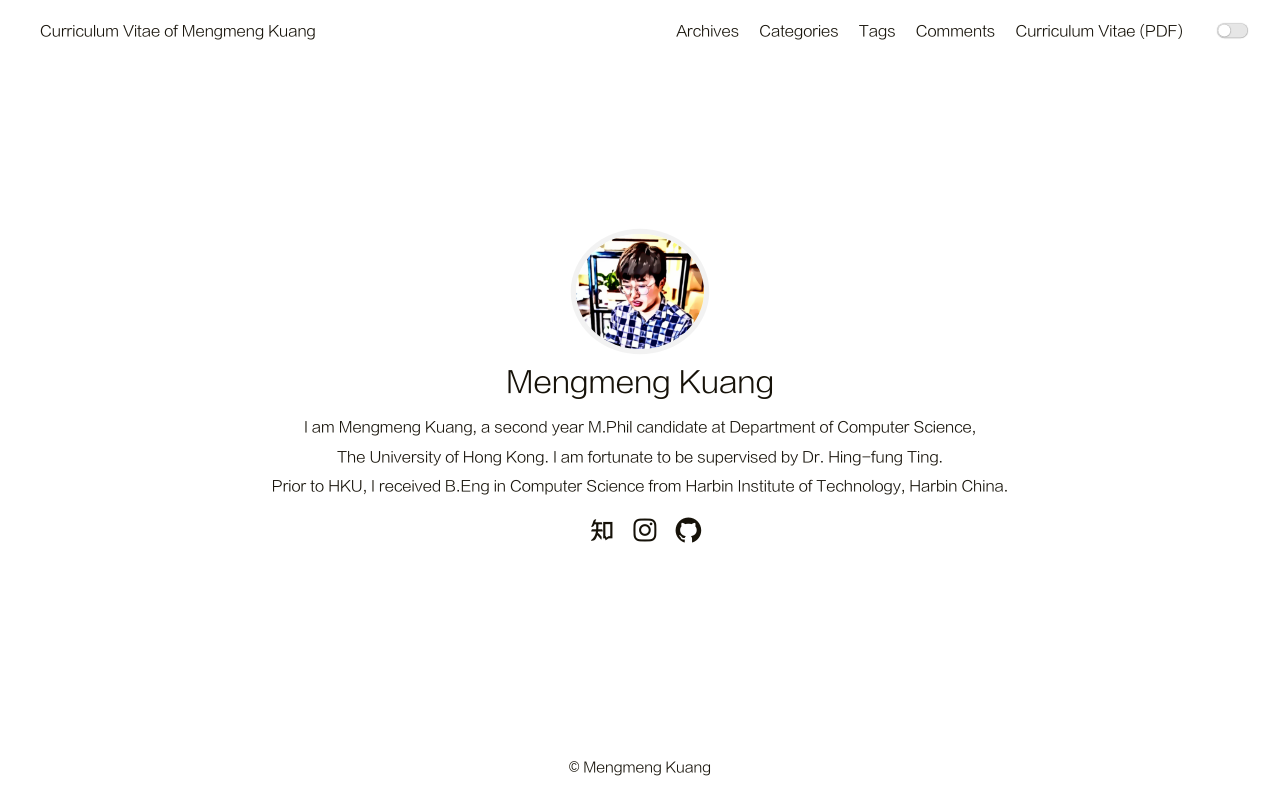
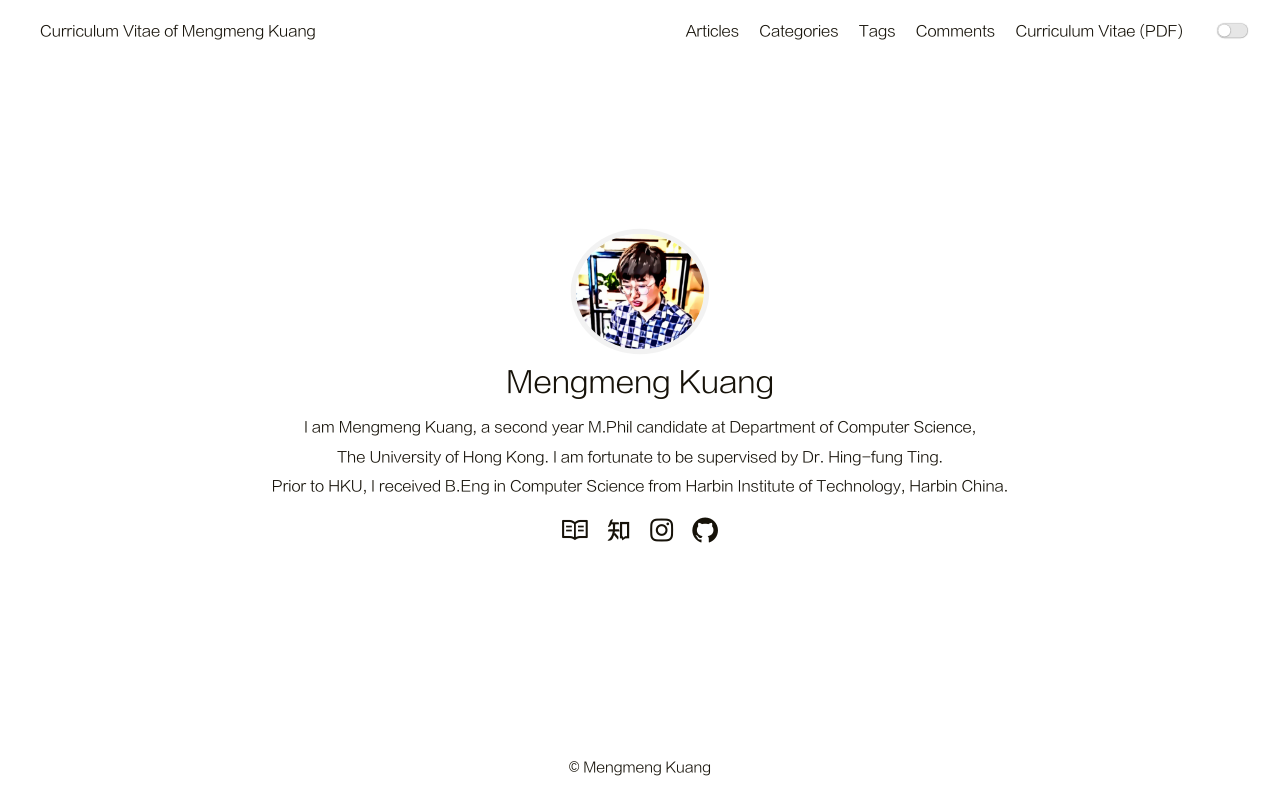
Before and after one commit to aboutkuangmeng/aboutkuangmeng.github.io, a plain HTML site: page index.html in a window 1280 px wide. Drawn offline with Linux system fonts and the light colour scheme.

Commit message:
Site updated: 2020-06-01 17:41:11

```diff
--- a/index.html
+++ b/index.html
@@ -52,7 +52,7 @@
             <div class="navbar-header header-logo"><a href="/">Curriculum Vitae of Mengmeng Kuang</a></div>
             <div class="menu navbar-right">
 
-                    <a class="menu-item" href="http://posts.meng.uno" target="_blank" rel="noopener">Archives</a>
+                    <a class="menu-item" href="http://articles.meng.uno" target="_blank" rel="noopener">Articles</a>
 
                     <a class="menu-item" href="http://categories.meng.uno" target="_blank" rel="noopener">Categories</a>
 
@@ -79,7 +79,7 @@
             </div>
             <div class="menu" id="mobile-menu">
 
-                    <a class="menu-item" href="http://posts.meng.uno" target="_blank" rel="noopener">Archives</a>
+                    <a class="menu-item" href="http://articles.meng.uno" target="_blank" rel="noopener">Articles</a>
 
                     <a class="menu-item" href="http://categories.meng.uno" target="_blank" rel="noopener">Categories</a>
 
@@ -120,10 +120,10 @@
         <div class="links">
 
 
-                    <a class="link-item" title="Home" href="http://home.meng.uno">
+                    <a class="link-item" title="Blog" href="http://home.meng.uno">
 
 
-                            <i class="iconfont icon-home"></i>
+                            <i class="iconfont icon-blog"></i>
 
                     </a>
 
```
Also changed, not shown: 2020/06/01/hello-world/index.html (+2 -2 lines), 2020/06/01/index/index.html (+2 -2 lines), articles/2020/06/index.html (renamed from posts/2020/06/index.html, +2 -2 lines), articles/2020/index.html (renamed from posts/2020/index.html, +2 -2 lines), articles/index.html (renamed from posts/index.html, +2 -2 lines), cv/index.html (+2 -2 lines).
